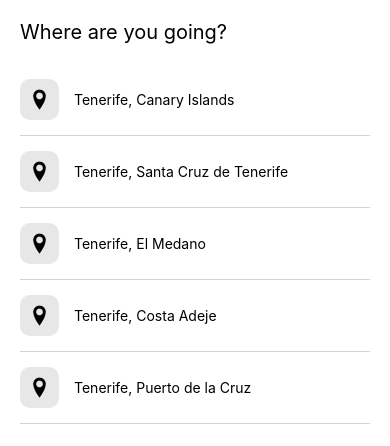
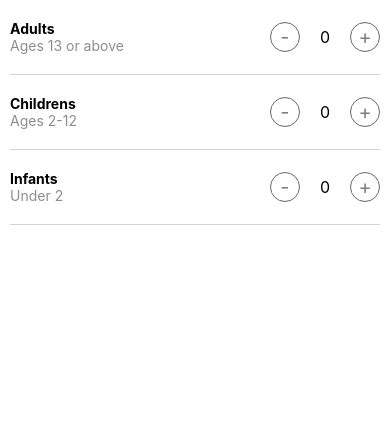
Before and after one commit to RackAnatoly/AirBnB, a React Native app: screen / in a window 390 px wide. Shown: the top 446 px of the page. Built offline with nearby package versions, Linux system fonts and the light colour scheme.

Commit message:
guests filter

```diff
--- a/App.tsx
+++ b/App.tsx
@@ -5,6 +5,7 @@ import {HomeScreen} from './src/screens/Home';
 import feed from './assets/data/feed';
 import {SearchResultScreen} from './src/screens/SearchResults';
 import {DestinationSearchScreen} from './src/screens/DestinationSearch';
+import {GuestsScreen} from './src/screens/Guests';
 
 function App(): JSX.Element {
   return (
@@ -14,7 +15,8 @@ function App(): JSX.Element {
         {/* <HomeScreen /> */}
         {/* <Post post={post1} /> */}
         {/* <SearchResultScreen /> */}
-        <DestinationSearchScreen />
+        {/* <DestinationSearchScreen /> */}
+        <GuestsScreen />
       </SafeAreaView>
     </>
   );
--- /dev/null
+++ b/src/screens/Guests/index.tsx
@@ -0,0 +1,73 @@
+import * as React from 'react';
+import {View, Text, Pressable} from 'react-native';
+import {styles} from './styles';
+
+export interface GuestsScreenProps {}
+
+export function GuestsScreen(props: GuestsScreenProps) {
+  const [adults, setAdults] = React.useState(0);
+  const [childrens, setChildrens] = React.useState(0);
+  const [infants, setInfants] = React.useState(0);
+
+  return (
+    <View>
+      <View style={styles.row}>
+        <View>
+          <Text style={{fontWeight: 'bold'}}>Adults</Text>
+          <Text style={{color: '#8d8d8d'}}>Ages 13 or above</Text>
+        </View>
+        <View style={{flexDirection: 'row', alignItems: 'center'}}>
+          <Pressable
+            onPress={() => setAdults(Math.max(0, adults - 1))}
+            style={styles.button}>
+            <Text style={{fontSize: 20, color: 'grey'}}>-</Text>
+          </Pressable>
+          <Text style={{marginHorizontal: 20, fontSize: 16}}>{adults}</Text>
+          <Pressable
+            onPress={() => setAdults(adults + 1)}
+            style={styles.button}>
+            <Text style={{fontSize: 20, color: 'grey'}}>+</Text>
+          </Pressable>
+        </View>
+      </View>
+      <View style={styles.row}>
+        <View>
+          <Text style={{fontWeight: 'bold'}}>Childrens</Text>
+          <Text style={{color: '#8d8d8d'}}>Ages 2-12</Text>
+        </View>
+        <View style={{flexDirection: 'row', alignItems: 'center'}}>
+          <Pressable
+            onPress={() => setChildrens(Math.max(0, childrens - 1))}
+            style={styles.button}>
+            <Text style={{fontSize: 20, color: 'grey'}}>-</Text>
+          </Pressable>
+          <Text style={{marginHorizontal: 20, fontSize: 16}}>{childrens}</Text>
+          <Pressable
+            onPress={() => setChildrens(childrens + 1)}
+            style={styles.button}>
+            <Text style={{fontSize: 20, color: 'grey'}}>+</Text>
+          </Pressable>
+        </View>
+      </View>
+      <View style={styles.row}>
+        <View>
+          <Text style={{fontWeight: 'bold'}}>Infants</Text>
+          <Text style={{color: '#8d8d8d'}}>Under 2</Text>
+        </View>
+        <View style={{flexDirection: 'row', alignItems: 'center'}}>
+          <Pressable
+            onPress={() => setInfants(Math.max(0, infants - 1))}
+            style={styles.button}>
+            <Text style={{fontSize: 20, color: 'grey'}}>-</Text>
+          </Pressable>
+          <Text style={{marginHorizontal: 20, fontSize: 16}}>{infants}</Text>
+          <Pressable
+            onPress={() => setInfants(infants + 1)}
+            style={styles.button}>
+            <Text style={{fontSize: 20, color: 'grey'}}>+</Text>
+          </Pressable>
+        </View>
+      </View>
+    </View>
+  );
+}
--- /dev/null
+++ b/src/screens/Guests/styles.ts
@@ -0,0 +1,21 @@
+import {StyleSheet} from 'react-native';
+
+export const styles = StyleSheet.create({
+  row: {
+    flexDirection: 'row',
+    justifyContent: 'space-between',
+    paddingVertical: 20,
+    marginHorizontal: 10,
+    borderBottomWidth: 1,
+    borderBottomColor: 'lightgrey',
+  },
+  button: {
+    borderWidth: 1,
+    width: 30,
+    height: 30,
+    justifyContent: 'center',
+    alignItems: 'center',
+    borderRadius: 15,
+    borderColor: '#676767',
+  },
+});
```
